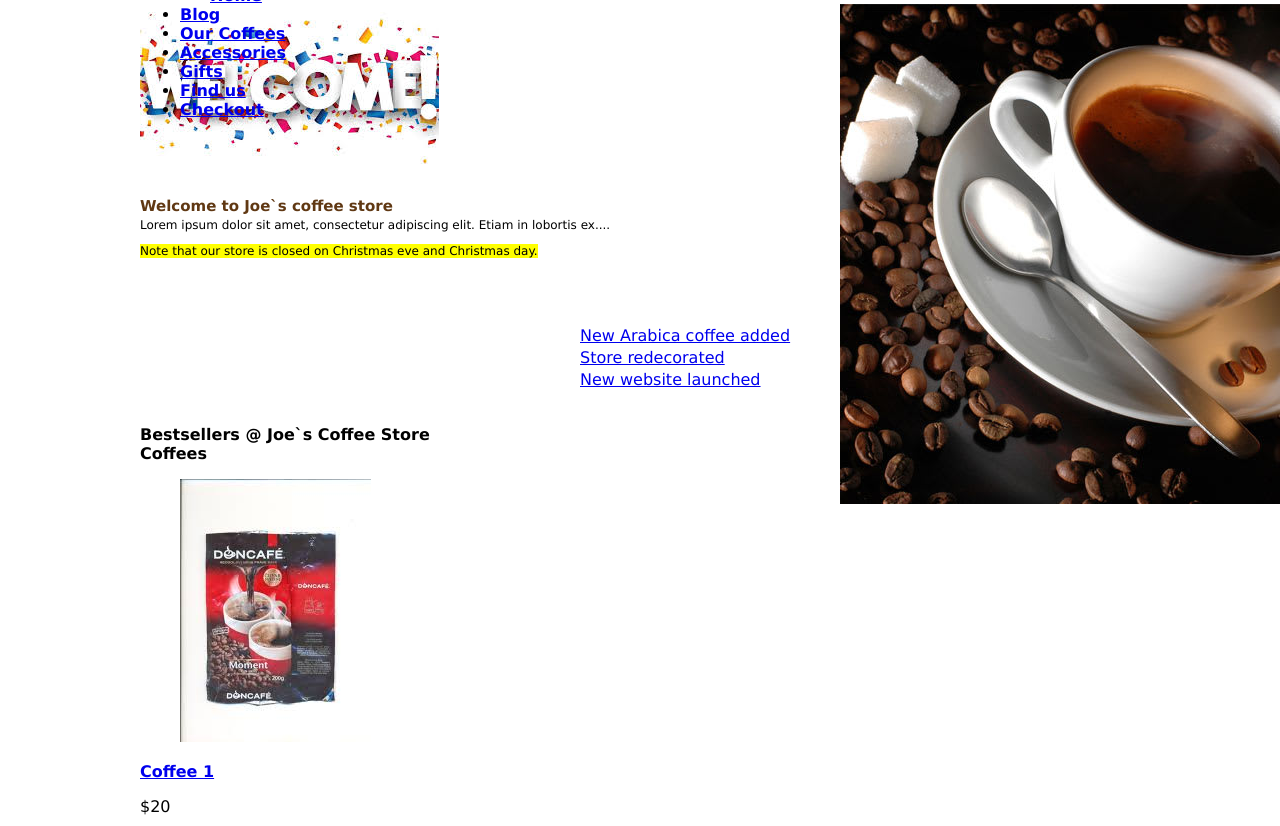
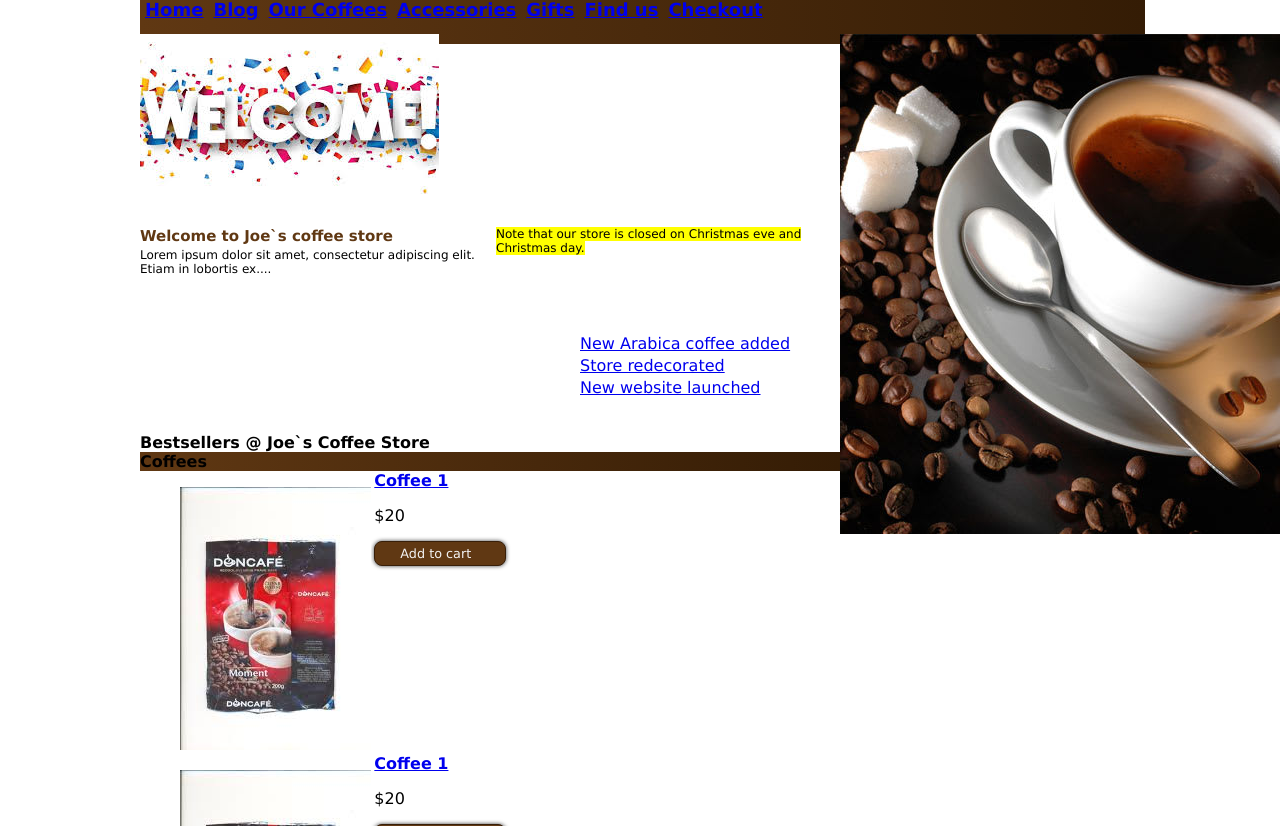
Before and after one commit to tamara-djordjevic359/learning, a plain HTML site: page JoesCoffeeStore/index.html in a window 1280 px wide. Shown: the part 84-910 px from the top of the page. Drawn offline with Linux system fonts and the light colour scheme.

Commit message:
Adding Style and Layout with CSS3

```diff
--- a/JoesCoffeeStore/Layout.css
+++ b/JoesCoffeeStore/Layout.css
@@ -25,12 +25,56 @@ header{
     width: 200px;
 }
 #headername {
+    font-family: Georgia, 'Times New Roman', Times, serif;
     font-size: 40px;
     color: #603813;
     padding: 15px;
     margin: 8px 0px;
     font-weight: bold;
+    text-shadow: 5px 5px 5px #5f2c17;
 }
+nav{
+    height: 45px;
+    width: 100%;
+    margin-bottom: 5px;
+    margin-top: 20px;
+    padding-left: 5px;
+}
+    nav ul{
+        list-style: none;
+        padding: 0px;
+    }
+        nav ul li{
+            display: block;
+        }
+.backgroundgradient{
+    background: linear-gradient(to right, #603813, #341c05);
+}
+.navlik{
+    height: 35px;
+    margin-right: 10px;
+    font-size: 18px;
+    float: left;
+}
+    .navlik.active{
+    }
+.addtocartbutton{
+    cursor: pointer;
+    padding: 4px 25px;
+    background: #603813;
+    border: 1px solid #381f09;
+
+    border-radius: 8px;
+    box-shadow: 0 0 4px rgba(0,0,0, .75);
+    color: #f3f3f3;
+    font-size: 0.8em;
+    width: 80px;
+}
+    .addtocartbutton:hover, .addtocartbutton:focus{
+        background-color: #512c0a;
+        box-shadow: 0 0 1px rgba(0,0,0, .75));
+    }
+
 #welcomeimage{
     float: left;
     width: 700px;
@@ -45,6 +89,7 @@ header{
     font-size: 12px;
     margin-top: 20px;
     margin-bottom: 20px;
+    column-count: 2;
 }
     #welcometext > header{
         color: #603813;
@@ -78,14 +123,22 @@ header{
     margin-bottom: 20px;
 }
 
-
-
+.productarticle{
+    column-width: 200px;
+    column-gap: 3px;
+}
+.productarticlemoreinfo{
+    font-size: 12px;
+    color: #603813;
+    margin-top: 5px;
+}
 footer{
     clear: both;
     width: 100%;
     background-color: #5c5045;
     margin: 20px 0px 20px;
     padding: 5px;
+    transform: rotate(10deg);
 }
 .smalltext{
     font-size: 10px;
```
